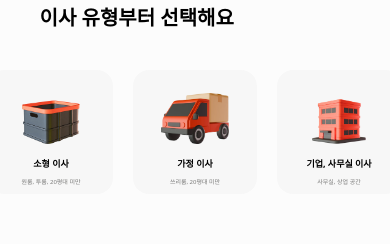
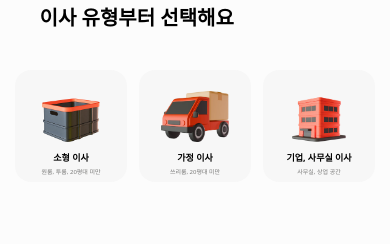
Before and after one commit to fs14-team3/moving-fe, a Next.js app: page / in a window 390 px wide. Shown: the part 458-702 px from the top of the page. Built offline with nearby package versions, Linux system fonts and the light colour scheme; no server answers; a web font is replaced by a local one.

Commit message:
fix(landing): 모바일 이사 유형 카드 잘림 및 중복 클래스 수정

```diff
--- a/src/app/page.tsx
+++ b/src/app/page.tsx
@@ -28,7 +28,7 @@ function MoveTypeCard({
   description: string
 }) {
   return (
-    <div className="group flex size-31 shrink-0 flex-col items-center justify-center gap-[10px] rounded-2xl bg-background-200 transition-transform hover:scale-118 hover:rounded-3xl hover:border hover:border-primary-300 hover:bg-primary-100 md:size-50 md:hover:border-[2px]">
+    <div className="group flex size-28 shrink-0 flex-col items-center justify-center gap-[10px] rounded-2xl bg-background-200 transition-transform hover:scale-116 hover:rounded-3xl hover:border hover:border-primary-300 hover:bg-primary-100 md:size-50 md:hover:border-[2px]">
       <Image
         src={src}
         width={68}
@@ -37,7 +37,7 @@ function MoveTypeCard({
         className={`size-17 object-contain md:size-25 ${src.endsWith('truck.webp') ? 'object-bottom' : ''}`}
       />
       <div>
-        <p className="text-center text-[9px] leading-3 leading-5 font-bold group-hover:text-primary-500 md:text-base md:leading-5">
+        <p className="text-center text-[9px] leading-3 font-bold group-hover:text-primary-500 md:text-base md:leading-5">
           {label}
         </p>
         <p className="mt-[2px] text-center text-[6px] leading-3 font-normal text-gray-500 md:mt-[3px] md:text-xs md:leading-4">
@@ -60,7 +60,7 @@ export default function Home() {
           className="h-auto w-24 md:w-40"
         />
         <div className="text-center">
-          <h1 className="text-xl leading-8 font-bold text-white md:text-3xl md:leading-10 md:font-bold">
+          <h1 className="text-xl leading-8 font-bold text-white md:text-3xl md:leading-10">
             이사업체, 어떻게 고르세요?
           </h1>
           <p className="mt-2 text-base leading-6 font-normal text-gray-200 md:mt-4 md:text-lg">
@@ -78,7 +78,7 @@ export default function Home() {
             <br />
             이사 유형부터 선택해요
           </h2>
-          <div className="flex w-full min-w-0 items-center justify-center gap-5 md:gap-8 lg:w-auto">
+          <div className="flex w-full min-w-0 items-center justify-center gap-3 md:gap-8 lg:w-auto">
             {MOVE_TYPES.map((type) => (
               <MoveTypeCard
                 key={type.label}
@@ -156,7 +156,7 @@ export default function Home() {
           alt=""
           className="h-14 w-auto md:h-25"
         />
-        <p className="text-center text-base font-bold text-white md:text-3xl md:font-bold">
+        <p className="text-center text-base font-bold text-white md:text-3xl">
           복잡한 이사 준비,
           <br className="md:hidden" />
           무빙 하나면 끝!
```
